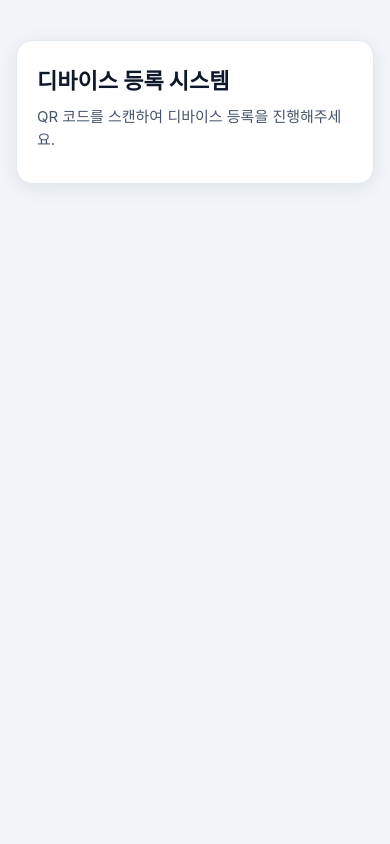
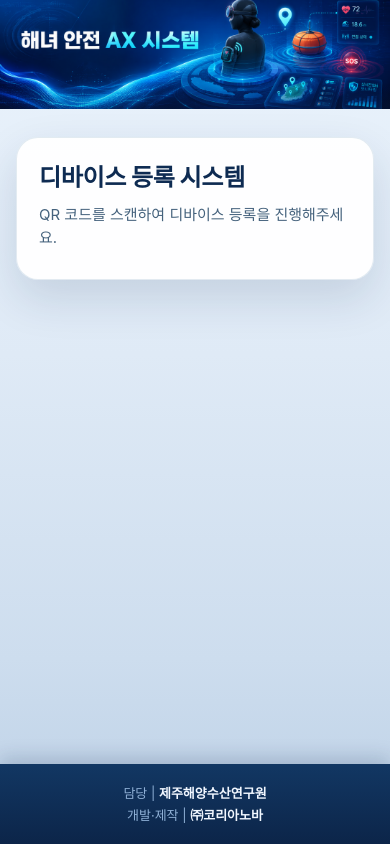
Before and after one commit to manseo00/jeju-dev, a Next.js app: page / in a window 390 px wide. Built offline with nearby package versions, Linux system fonts and the light colour scheme.

Commit message:
improve mobile design with header banner and footer

```diff
--- a/app/device/[deviceNumber]/DeviceInfoCard.tsx
+++ b/app/device/[deviceNumber]/DeviceInfoCard.tsx
@@ -12,7 +12,7 @@ export default function DeviceInfoCard({
   registrationDate: string;
 }) {
   return (
-    <main className={styles.page}>
+    <div className={styles.page}>
       <div className={styles.card}>
         <div className={styles.titleRow}>
           <h1 className={styles.title}>디바이스 정보</h1>
@@ -44,6 +44,6 @@ export default function DeviceInfoCard({
           본 화면은 디바이스 등록 정보 조회 화면입니다.
         </p>
       </div>
-    </main>
+    </div>
   );
 }
--- a/app/device/[deviceNumber]/DeviceRegisterForm.tsx
+++ b/app/device/[deviceNumber]/DeviceRegisterForm.tsx
@@ -24,7 +24,7 @@ export default function DeviceRegisterForm({
   const [state, formAction] = useActionState(registerDevice, initialState);
 
   return (
-    <main className={styles.page}>
+    <div className={styles.page}>
       <div className={styles.card}>
         <h1 className={styles.title}>디바이스 등록</h1>
 
@@ -74,6 +74,6 @@ export default function DeviceRegisterForm({
           <SubmitButton />
         </form>
       </div>
-    </main>
+    </div>
   );
 }
--- a/app/device/[deviceNumber]/device.module.css
+++ b/app/device/[deviceNumber]/device.module.css
@@ -1,29 +1,24 @@
-/* 페이지: 전체 배경 + 중앙 정렬 (safe-area 고려) */
+/* 본문 영역: 카드 중앙 정렬 (배경은 body 그라데이션이 비쳐 보이도록 투명) */
 .page {
-  min-height: 100vh;
   width: 100%;
+  max-width: 480px;
+  margin: 0 auto;
   display: flex;
-  align-items: flex-start;
-  justify-content: center;
-  background-color: #f1f5f9;
-  padding-top: 40px;
-  padding-bottom: 40px;
-  padding-left: 16px;
-  padding-right: 16px;
+  flex-direction: column;
+  align-items: stretch;
+  padding: 28px 16px 40px;
   padding-left: calc(16px + env(safe-area-inset-left));
   padding-right: calc(16px + env(safe-area-inset-right));
-  padding-bottom: calc(40px + env(safe-area-inset-bottom));
 }
 
-/* 카드: width 100% + max-width 480px */
+/* 카드 */
 .card {
   width: 100%;
-  max-width: 480px;
-  background-color: #ffffff;
-  border-radius: 16px;
-  box-shadow: 0 4px 20px rgba(15, 23, 42, 0.08);
-  border: 1px solid #e2e8f0;
-  padding: 24px 20px;
+  background: rgba(255, 255, 255, 0.94);
+  border: 1px solid rgba(30, 88, 140, 0.12);
+  border-radius: 22px;
+  box-shadow: 0 18px 45px rgba(13, 45, 85, 0.14);
+  padding: 22px;
 }
 
 .titleRow {
@@ -35,9 +30,10 @@
 }
 
 .title {
-  font-size: 22px;
-  font-weight: 700;
-  color: #0f172a;
+  font-size: 24px;
+  font-weight: 800;
+  letter-spacing: -0.3px;
+  color: #0e2b52;
   margin: 0 0 8px 0;
 }
 
@@ -47,20 +43,21 @@
 
 .lead {
   font-size: 15px;
-  color: #475569;
+  color: #45627d;
   margin: 0 0 8px 0;
 }
 
+/* 상태 배지: 연한 민트/블루 */
 .badge {
   display: inline-block;
   flex-shrink: 0;
   font-size: 13px;
-  font-weight: 600;
-  color: #166534;
-  background-color: #dcfce7;
-  border: 1px solid #bbf7d0;
+  font-weight: 700;
+  color: #0f6b5c;
+  background-color: #d7f3ea;
+  border: 1px solid #b6e7da;
   border-radius: 999px;
-  padding: 4px 12px;
+  padding: 7px 14px;
   white-space: nowrap;
 }
 
@@ -80,93 +77,104 @@
 .label {
   font-size: 14px;
   font-weight: 600;
-  color: #334155;
+  color: #2d4a66;
 }
 
 /* 읽기 전용 디바이스 번호 박스 (긴 값 줄바꿈 허용) */
 .readonlyBox {
   width: 100%;
-  background-color: #f8fafc;
-  border: 1px solid #cbd5e1;
-  border-radius: 10px;
-  padding: 14px 16px;
+  background-color: #eaf2fb;
+  border: 1px solid rgba(31, 83, 130, 0.18);
+  border-radius: 14px;
+  padding: 15px 16px;
   font-size: 18px;
-  font-weight: 600;
+  font-weight: 700;
   letter-spacing: 1px;
-  color: #0f172a;
+  color: #0e2b52;
   overflow-wrap: anywhere;
   word-break: break-all;
 }
 
-/* 입력창: font-size 16px 이상 (iOS 확대 방지), width 100% */
+/* 입력창: 높이 52px+, font-size 16px (iOS 확대 방지) */
 .input {
   width: 100%;
+  height: 52px;
   font-size: 16px;
-  color: #0f172a;
+  color: #0e2b52;
   background-color: #ffffff;
-  border: 1px solid #cbd5e1;
-  border-radius: 10px;
-  padding: 14px 16px;
+  border: 1px solid rgba(31, 83, 130, 0.18);
+  border-radius: 14px;
+  padding: 0 16px;
   outline: none;
   -webkit-appearance: none;
   appearance: none;
 }
 
-.input:focus {
-  border-color: #2563eb;
-  box-shadow: 0 0 0 3px rgba(37, 99, 235, 0.15);
+.input::placeholder {
+  color: #94adc6;
 }
 
-/* 등록 버튼: 크고 width 100% */
+.input:focus {
+  border-color: #2570d6;
+  box-shadow: 0 0 0 3px rgba(37, 112, 214, 0.18);
+}
+
+/* 등록 버튼: 높이 54px+, 블루 그라데이션 */
 .button {
   width: 100%;
+  height: 54px;
   font-size: 17px;
   font-weight: 700;
   color: #ffffff;
-  background-color: #2563eb;
+  background-image: linear-gradient(180deg, #2f86e6 0%, #1c63c4 100%);
   border: none;
-  border-radius: 10px;
-  padding: 16px;
+  border-radius: 16px;
   margin-top: 4px;
   cursor: pointer;
+  box-shadow: 0 10px 22px rgba(28, 99, 196, 0.32);
   -webkit-appearance: none;
   appearance: none;
 }
 
 .button:active {
-  background-color: #1d4ed8;
+  transform: translateY(1px);
+  box-shadow: 0 6px 14px rgba(28, 99, 196, 0.28);
+  background-image: linear-gradient(180deg, #2a79d6 0%, #1856b0 100%);
 }
 
 .button:disabled {
-  background-color: #93c5fd;
+  background-image: none;
+  background-color: #9cc0ec;
+  box-shadow: none;
   cursor: default;
 }
 
 .error {
   font-size: 14px;
-  color: #b91c1c;
-  background-color: #fef2f2;
-  border: 1px solid #fecaca;
-  border-radius: 8px;
-  padding: 10px 12px;
+  color: #b3261e;
+  background-color: #fdeceb;
+  border: 1px solid #f6c9c5;
+  border-radius: 12px;
+  padding: 11px 13px;
   margin: 0;
 }
 
-/* 정보 리스트: table 대신 div row 구조 */
+/* 정보 리스트: 연한 블루 박스 + row 구분선 (table 미사용) */
 .infoList {
   display: flex;
   flex-direction: column;
-  border: 1px solid #e2e8f0;
-  border-radius: 12px;
+  background-color: #eef5fc;
+  border: 1px solid rgba(31, 83, 130, 0.14);
+  border-radius: 16px;
   overflow: hidden;
 }
 
 .infoRow {
   display: flex;
   flex-direction: column;
-  gap: 4px;
-  padding: 14px 16px;
-  border-bottom: 1px solid #e2e8f0;
+  gap: 5px;
+  padding: 16px 18px;
+  border-bottom: 1px solid rgba(31, 83, 130, 0.1);
 }
 
 .infoRow:last-child {
@@ -176,13 +184,13 @@
 .infoLabel {
   font-size: 13px;
   font-weight: 600;
-  color: #64748b;
+  color: #6383a3;
 }
 
 .infoValue {
   font-size: 16px;
-  font-weight: 500;
-  color: #0f172a;
+  font-weight: 700;
+  color: #0e2b52;
   overflow-wrap: anywhere;
 }
 
@@ -191,9 +199,20 @@
   word-break: break-all;
 }
 
+/* 하단 안내 문구 */
 .notice {
   font-size: 13px;
-  color: #64748b;
+  color: #49627d;
   text-align: center;
+  background-color: #eaf2fb;
+  border-radius: 12px;
+  padding: 12px;
   margin: 18px 0 0 0;
 }
+
+/* PC: 카드 패딩 확대 */
+@media (min-width: 768px) {
+  .card {
+    padding: 28px;
+  }
+}
--- a/app/device/[deviceNumber]/page.tsx
+++ b/app/device/[deviceNumber]/page.tsx
@@ -18,13 +18,13 @@ export default async function DevicePage({ params }: PageProps) {
   // 1) 디바이스 번호 형식 검증 — 유효하지 않으면 안내 화면
   if (!isValidDeviceNumber(deviceNumber)) {
     return (
-      <main className={styles.page}>
+      <div className={styles.page}>
         <div className={styles.card}>
           <h1 className={styles.title}>유효하지 않은 디바이스 번호입니다.</h1>
           <p className={styles.lead}>QR 코드를 다시 확인해주세요.</p>
           <div className={styles.readonlyBox}>{deviceNumber}</div>
         </div>
-      </main>
+      </div>
     );
   }
 
--- a/app/globals.css
+++ b/app/globals.css
@@ -12,16 +12,26 @@ html,
 body {
   margin: 0;
   padding: 0;
+  min-height: 100%;
   overflow-x: hidden;
 }
 
 body {
   font-family: -apple-system, BlinkMacSystemFont, 'Segoe UI', Roboto,
     'Helvetica Neue', 'Apple SD Gothic Neo', 'Malgun Gothic', sans-serif;
-  background-color: #f1f5f9;
-  color: #1e293b;
+  color: #0f2740;
   line-height: 1.5;
   -webkit-font-smoothing: antialiased;
+  /* 상단 배너와 어울리는 밝은 블루 그라데이션 (위:연블루 → 중간:회청 → 하단:연네이비) */
+  background-color: #eef4fb;
+  background-image: linear-gradient(
+    180deg,
+    #eaf3fc 0%,
+    #dfeaf6 42%,
+    #cdddee 78%,
+    #bcd0e6 100%
+  );
+  background-attachment: fixed;
 }
 
 a {
--- a/app/layout.tsx
+++ b/app/layout.tsx
@@ -1,5 +1,8 @@
 import type { Metadata, Viewport } from 'next';
 import './globals.css';
+import SiteHeader from '@/components/SiteHeader';
+import SiteFooter from '@/components/SiteFooter';
+import shell from '@/components/site-layout.module.css';
 
 export const metadata: Metadata = {
   title: '디바이스 등록',
@@ -19,7 +22,13 @@ export default function RootLayout({
 }) {
   return (
     <html lang="ko">
-      <body>{children}</body>
+      <body>
+        <div className={shell.appShell}>
+          <SiteHeader />
+          <main className={shell.main}>{children}</main>
+          <SiteFooter />
+        </div>
+      </body>
     </html>
   );
 }
--- a/app/page.tsx
+++ b/app/page.tsx
@@ -2,13 +2,13 @@ import styles from './device/[deviceNumber]/device.module.css';
 
 export default function HomePage() {
   return (
-    <main className={styles.page}>
+    <div className={styles.page}>
       <div className={styles.card}>
         <h1 className={styles.title}>디바이스 등록 시스템</h1>
         <p className={styles.lead}>
           QR 코드를 스캔하여 디바이스 등록을 진행해주세요.
         </p>
       </div>
-    </main>
+    </div>
   );
 }
--- /dev/null
+++ b/components/SiteFooter.tsx
@@ -0,0 +1,18 @@
+import styles from './site-layout.module.css';
+
+export default function SiteFooter() {
+  return (
+    <footer className={styles.footer}>
+      <p className={styles.footerText}>
+        <span className={styles.footerLine}>
+          <span className={styles.footerLabel}>담당 | </span>
+          <span className={styles.footerName}>제주해양수산연구원</span>
+        </span>
+        <span className={styles.footerLine}>
+          <span className={styles.footerLabel}>개발·제작 | </span>
+          <span className={styles.footerName}>㈜코리아노바</span>
+        </span>
+      </p>
+    </footer>
+  );
+}
--- /dev/null
+++ b/components/SiteHeader.tsx
@@ -0,0 +1,16 @@
+import styles from './site-layout.module.css';
+
+export default function SiteHeader() {
+  return (
+    <header className={styles.header}>
+      {/* public/images/haenyeo-ax-header.png -> /images/haenyeo-ax-header.png */}
+      {/* eslint-disable-next-line @next/next/no-img-element */}
+      <img
+        className={styles.headerImage}
+        src="/images/haenyeo-ax-header.png"
+        alt="해녀 안전 AX 시스템"
+      />
+      <span className={styles.headerFade} aria-hidden="true" />
+    </header>
+  );
+}
--- /dev/null
+++ b/components/site-layout.module.css
@@ -0,0 +1,90 @@
+/* 전체 페이지 세로 골격: 헤더 - 콘텐츠 - 푸터 */
+.appShell {
+  display: flex;
+  flex-direction: column;
+  min-height: 100vh; /* fallback */
+  min-height: 100dvh;
+  width: 100%;
+  overflow-x: hidden;
+}
+
+/* 본문 영역: 남는 공간을 채워 푸터를 화면 하단으로 밀어준다 */
+.main {
+  flex: 1;
+  width: 100%;
+}
+
+/* 상단 배너 이미지 (전체 너비, 라운드 없음) */
+.header {
+  position: relative;
+  width: 100%;
+  margin: 0;
+  padding: 0;
+  line-height: 0;
+  overflow: hidden;
+  background-color: #0e2b52;
+}
+
+.headerImage {
+  display: block;
+  width: 100%;
+  height: clamp(92px, 28vw, 140px);
+  object-fit: cover;
+  object-position: center center;
+}
+
+/* 배너와 본문 배경을 자연스럽게 잇는 은은한 그라데이션 그림자 */
+.headerFade {
+  position: absolute;
+  left: 0;
+  right: 0;
+  bottom: 0;
+  height: 24px;
+  pointer-events: none;
+  background-image: linear-gradient(
+    180deg,
+    rgba(14, 43, 82, 0) 0%,
+    rgba(14, 43, 82, 0.18) 100%
+  );
+}
+
+/* 하단 푸터: 본문과 연결되는 짙은 네이비 */
+.footer {
+  flex-shrink: 0;
+  width: 100%;
+  background-color: #0e2b52;
+  background-image: linear-gradient(180deg, #123763 0%, #0c2549 100%);
+  box-shadow: 0 -6px 18px rgba(12, 37, 73, 0.18);
+  padding: 18px 16px;
+  padding-bottom: calc(18px + env(safe-area-inset-bottom));
+}
+
+.footerText {
+  margin: 0;
+  text-align: center;
+  font-size: 13px;
+  line-height: 1.7;
+  color: #cfe0f4;
+}
+
+.footerLine {
+  display: block;
+}
+
+/* 라벨(담당/개발·제작)은 살짝 흐리게 */
+.footerLabel {
+  color: #8fb0d6;
+}
+
+/* 기관/회사명은 더 선명하게 */
+.footerName {
+  color: #f1f7ff;
+  font-weight: 600;
+}
+
+/* PC 에서는 배너를 와이드 배너처럼 더 높게 */
+@media (min-width: 768px) {
+  .headerImage {
+    height: clamp(120px, 18vw, 220px);
+  }
+}
```
Also changed, not shown: public/images/haenyeo-ax-header.png (added).
